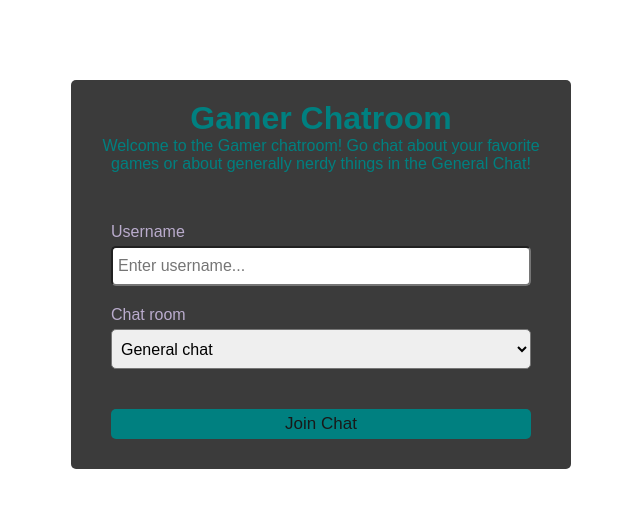
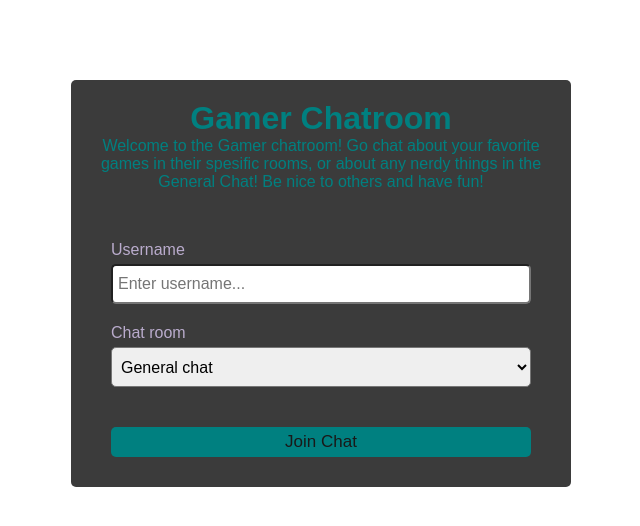
Before and after one commit to vilsku/chatsocket, a website: page public/index.html in a window 1280 px wide. Shown: the whole page, without its empty margins (319-959 px from the left). Drawn offline with Linux system fonts and the light colour scheme.

Commit message:
join page text

```diff
--- a/public/index.html
+++ b/public/index.html
@@ -10,7 +10,7 @@
     <div class="join-container">
     <header class="join-header">
       <h1>Gamer Chatroom</h1>
-      <p>Welcome to the Gamer chatroom! Go chat about your favorite games or about generally nerdy things in the General Chat!</p>
+      <p>Welcome to the Gamer chatroom! Go chat about your favorite games in their spesific rooms, or about any nerdy things in the General Chat! Be nice to others and have fun!</p>
     </header>
     <main class="join-main">
       <form action="chat.html">
```
